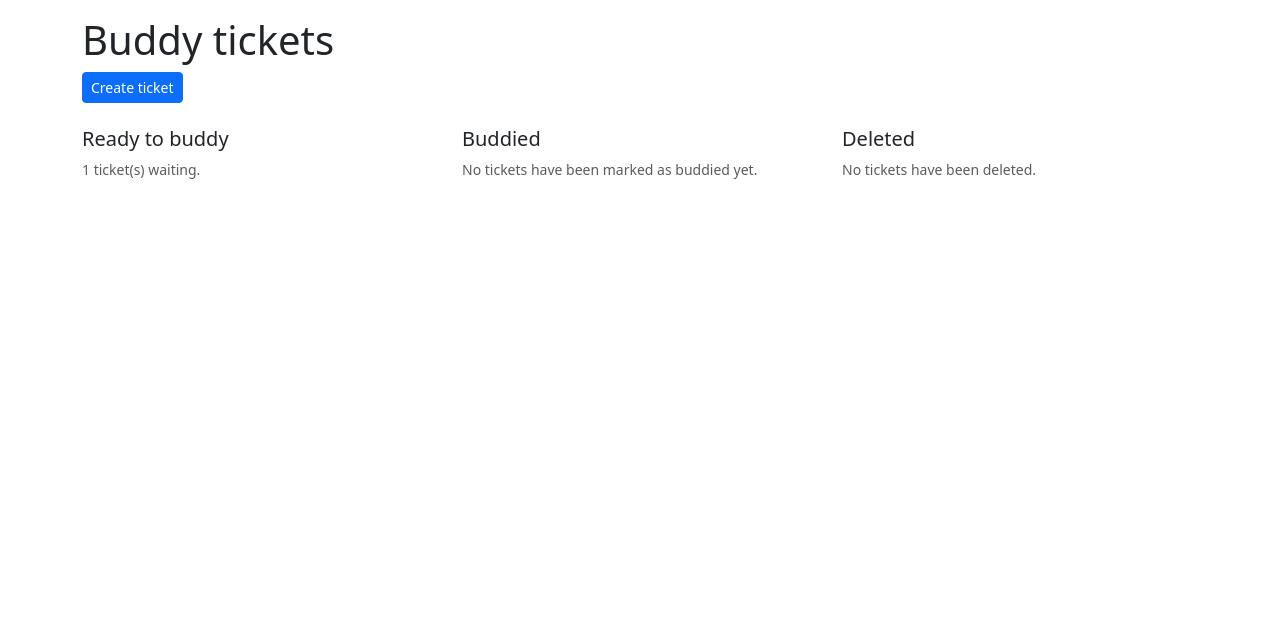
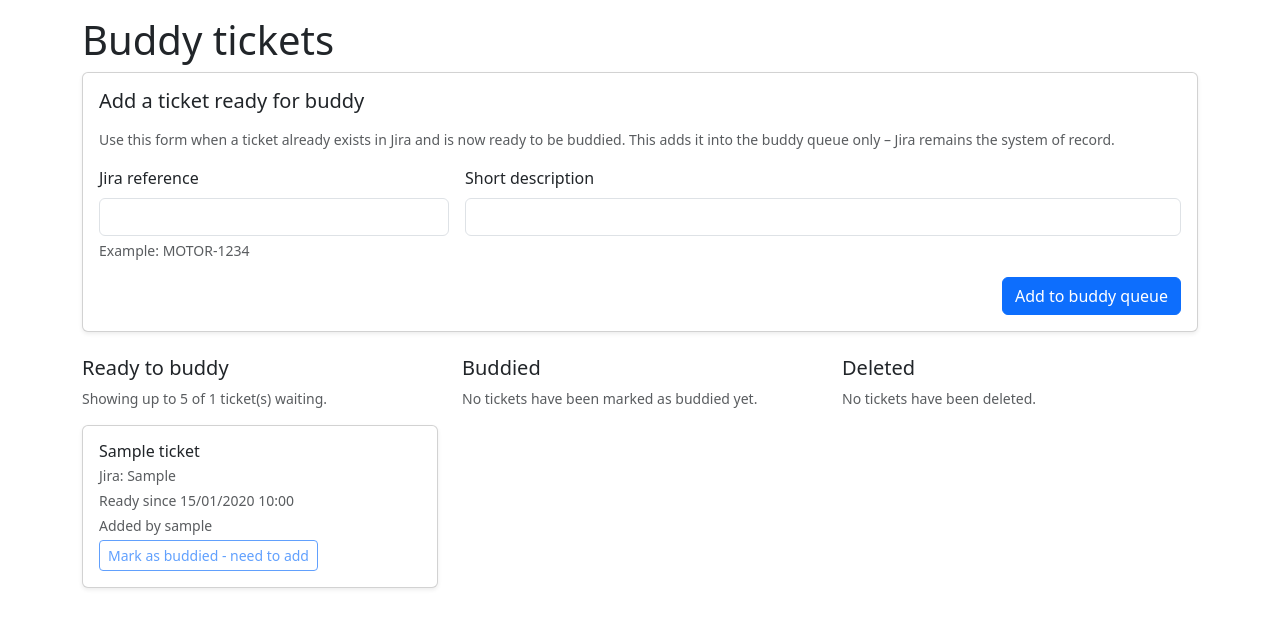
Before and after one commit to Oli0089/MP_DD_Dashboard, a Flask app: page /tickets in a window 1280 px wide. Shown: the part 56-684 px from the top of the page. Run offline with Flask 3, Linux system fonts and the light colour scheme; a user stored in the database is signed in; tables that the repository leaves empty hold one stand-in row (values such as "Sample post"); some libraries are stand-ins or nearby versions.

Commit message:
ready to buddy coloum tickets/cards logic

```diff
--- a/app/routes.py
+++ b/app/routes.py
@@ -21,7 +21,7 @@ def index():
     return render_template("index.html")
 
 
-@bp.route("/tickets")
+@bp.route("/tickets", methods=["GET", "POST"])
 @login_required
 def tickets():
 
@@ -48,6 +48,7 @@ def tickets():
             external_ref=external_ref,
             title=title,
             created_by_id=current_user.id,
+            ready_at=datetime.utcnow(),
         )
         db.session.add(ticket)
         db.session.commit()
@@ -57,7 +58,7 @@ def tickets():
 
     # show tickets in three groups for the buddy board.
     # newest tickets first so the queue makes sense to testers
-    all_tickets = Ticket.query.order_by(Ticket.created_at.desc()).all()
+    all_tickets = Ticket.query.order_by(Ticket.created_at.asc()).all()
 
     tickets_by_status = {
         "ready_for_buddy": [
--- a/app/templates/tickets.html
+++ b/app/templates/tickets.html
@@ -5,13 +5,45 @@
 <h1 class="mb-2">Buddy tickets</h1>
 
 {% if not current_user.is_guest %}
-  <p class="mb-4">
-    <a href="#create-ticket"
-       class="btn btn-primary btn-sm"
-       style="white-space: nowrap;">
-      Create ticket
-    </a>
-  </p>
+<div id="create-ticket" class="card mb-4 shadow-sm">
+  <div class="card-body">
+    <h2 class="h5 mb-3">Add a ticket ready for buddy</h2>
+    <p class="small text-muted">
+      Use this form when a ticket already exists in Jira and is now ready to be
+      buddied. This adds it into the buddy queue only – Jira remains the system of record.
+    </p>
+
+    <form method="post" action="{{ url_for('routes.tickets') }}" class="row g-3">
+      <input type="hidden" name="csrf_token" value="{{ csrf_token() }}">
+      <div class="col-md-4">
+        <label for="external_ref" class="form-label">Jira reference</label>
+        <input type="text"
+                class="form-control"
+                id="external_ref"
+                name="external_ref"
+                required>
+        <div class="form-text">
+          Example: MOTOR-1234
+        </div>
+      </div>
+
+      <div class="col-md-8">
+        <label for="title" class="form-label">Short description</label>
+        <input type="text"
+                class="form-control"
+                id="title"
+                name="title"
+                required>
+      </div>
+
+      <div class="col-12 text-end">
+        <button type="submit" class="btn btn-primary">
+          Add to buddy queue
+        </button>
+      </div>
+    </form>
+  </div>
+</div>
 {% endif %}
 
 <div class="row">
@@ -19,10 +51,34 @@
   <div class="col-lg-4 mb-4">
     <h2 class="h5">Ready to buddy</h2>
     {% if tickets_by_status.ready_for_buddy %}
-      <p class="text-muted small">
-        {{ tickets_by_status.ready_for_buddy|length }} ticket(s) waiting.
-      </p>
-      <!-- Cards to be added for tickets -->
+    <p class="text-muted small">
+      Showing up to 5 of {{ tickets_by_status.ready_for_buddy|length }} ticket(s) waiting.
+    </p>
+      {% for ticket in tickets_by_status.ready_for_buddy[:5] %}
+        <div class="card mb-3 shadow-sm">
+          <div class="card-body">
+            <h3 class="h6 mb-1">{{ ticket.title }}</h3>
+            <p class="text-muted small mb-1">
+              Jira: {{ ticket.external_ref }}
+            </p>
+
+            {% if ticket.ready_at %}
+              <p class="text-muted small mb-1">
+                Ready since {{ ticket.ready_at.strftime("%d/%m/%Y %H:%M") }}
+              </p>
+            {% endif %}
+
+            <p class="text-muted small mb-1">
+              Added by {{ ticket.creator.username }}
+            </p>
+
+            {# Button will later mark this as buddied #}
+            <button class="btn btn-sm btn-outline-primary" disabled>
+              Mark as buddied - need to add
+            </button>
+          </div>
+        </div>
+      {% endfor %}
     {% else %}
       <p class="text-muted small">No tickets are currently waiting for buddy review.</p>
     {% endif %}
```
